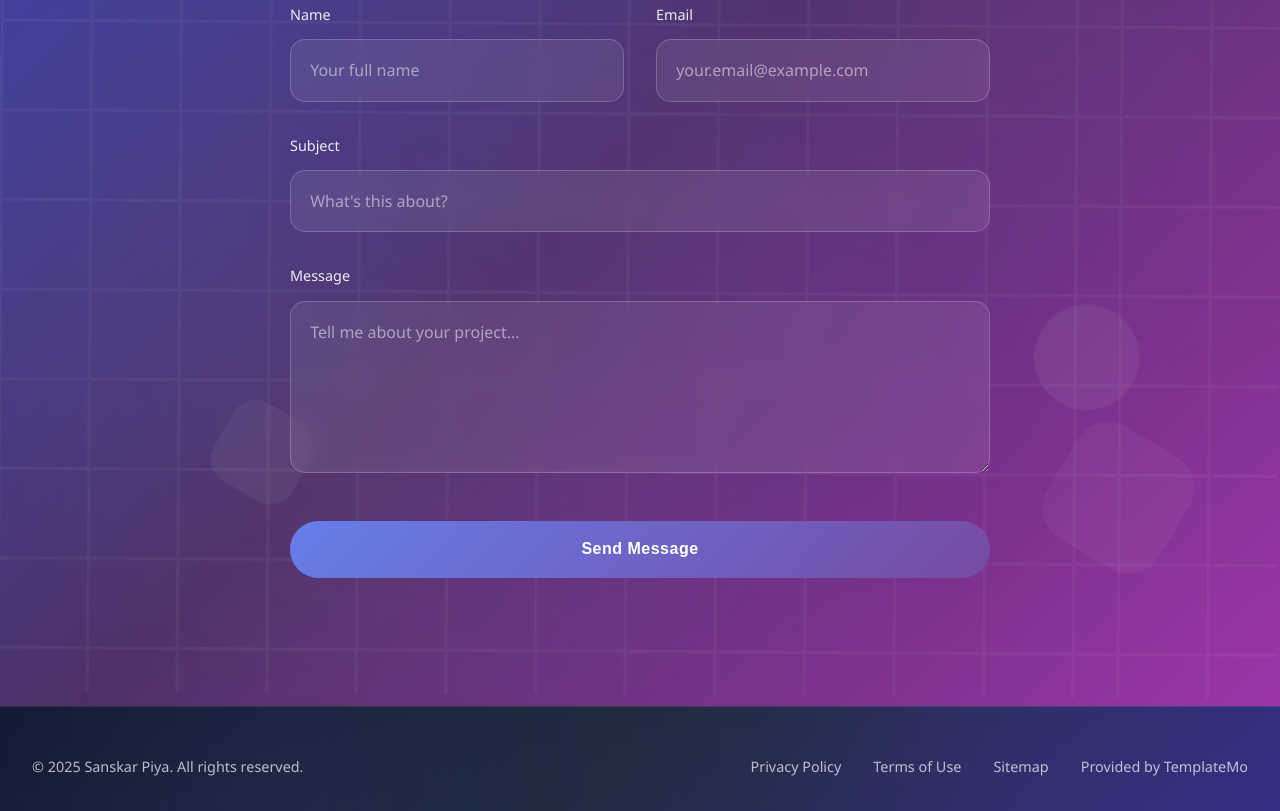
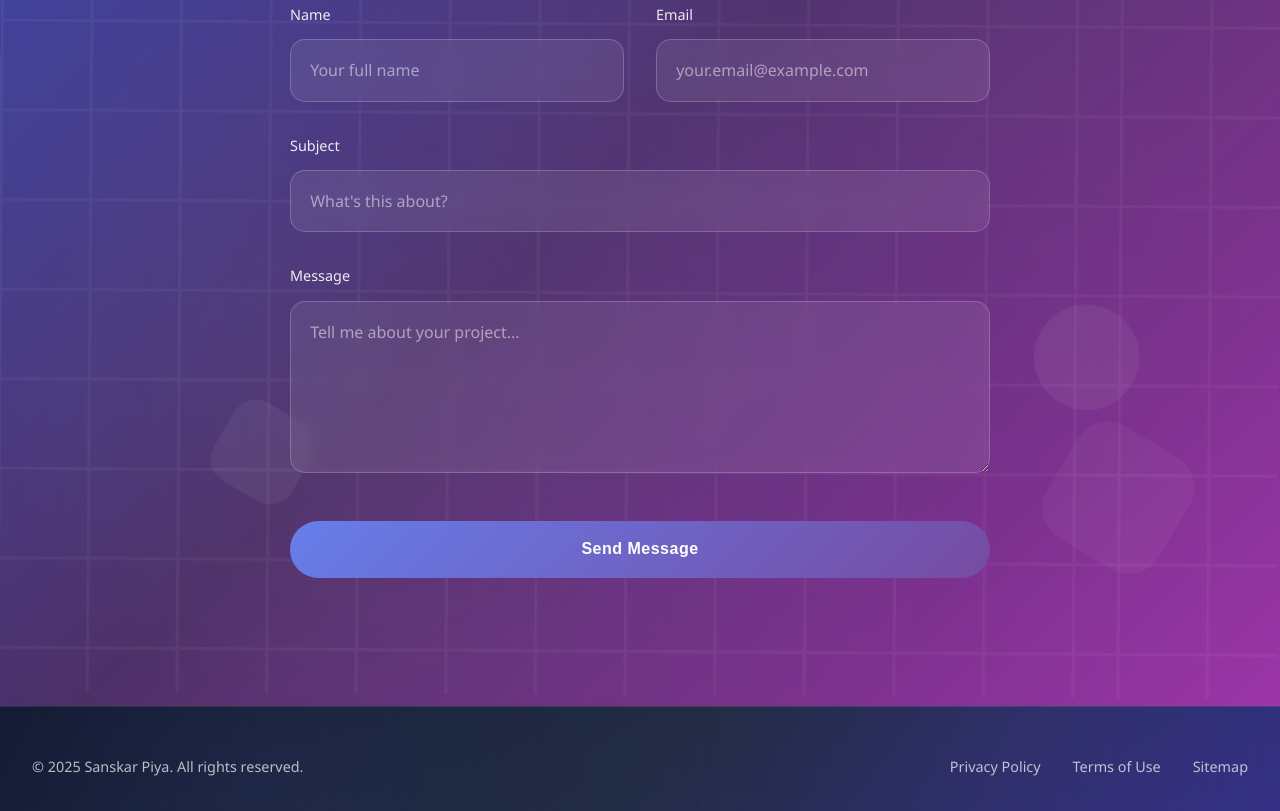
Before and after one commit to SanskarPiya/Sanskar-Portfolio, a plain HTML site: page index.html in a window 1280 px wide. Shown: the part 3781-4592 px from the top of the page. Drawn offline with Linux system fonts and the light colour scheme.

Commit message:
Adding Correct Footer

```diff
--- a/index.html
+++ b/index.html
@@ -285,12 +285,6 @@
             <a href="#privacy">Privacy Policy</a>
             <a href="#terms">Terms of Use</a>
             <a href="#sitemap">Sitemap</a>
-            <a
-              href="https://templatemo.com"
-              target="_blank"
-              rel="noopener nofollow"
-              >Provided by TemplateMo</a
-            >
           </div>
         </div>
       </div>
```
